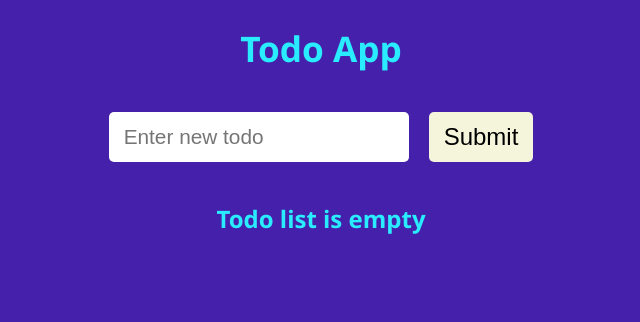
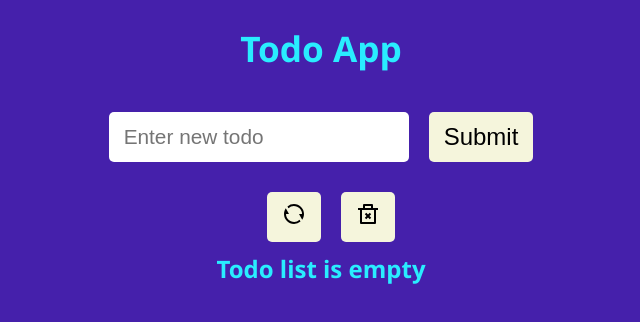
Before and after one commit to DiMelnikov/Todo-App, a React (Create React App) app: page / in a window 1280 px wide. Shown: the top 322 px of the page, without its empty margins (319-959 px from the left). Built offline with nearby package versions, Linux system fonts and the light colour scheme.

Commit message:
add block button

```diff
--- a/src/App.js
+++ b/src/App.js
@@ -2,6 +2,7 @@
 import { useState } from 'react'
 import TodoForm from './components/TodoList/TodoForm'
 import TodoList from './components/TodoList/TodoList'
+import TodosActions from './components/TodoList/TodosActions'
 import './App.css'
 
 function App() {
@@ -35,6 +36,7 @@
 		<div className="App">
 			<h1>Todo App</h1>
 			<TodoForm addTodo={addTodoHandler} />
+			<TodosActions />
 			<TodoList
 				todos={todos}
 				deleteTodo={deleteTodoHandler}
--- /dev/null
+++ b/src/components/TodoList/TodosActions.js
@@ -0,0 +1,18 @@
+import { RiDeleteBin2Line, RiRefreshLine } from 'react-icons/ri'
+import Button from '../UI/Button'
+function TodosActions() {
+	return (
+		<>
+			<div>
+				<Button title="Reset Todos">
+					<RiRefreshLine />
+				</Button>
+				<Button title="Clear Completed Todos">
+					<RiDeleteBin2Line />
+				</Button>
+			</div>
+		</>
+	)
+}
+
+export default TodosActions
--- a/src/components/UI/Button.js
+++ b/src/components/UI/Button.js
@@ -0,0 +1,15 @@
+import styles from './Button.module.css'
+function Button({ children, disabled = false, onClick, title }) {
+	return (
+		<button
+			className={styles.button}
+			onClick={onClick}
+			title={title}
+			disabled={disabled}
+		>
+			{children}
+		</button>
+	)
+}
+
+export default Button
--- a/src/components/UI/Button.module.css
+++ b/src/components/UI/Button.module.css
@@ -0,0 +1,14 @@
+.button {
+	margin-left: 20px;
+	height: 50px;
+	cursor: pointer;
+	background-color: beige;
+	font-size: 1.5rem;
+	padding: 10px 15px;
+	border: none;
+	border-radius: 5px;
+}
+
+.button:hover {
+	background-color: rgb(255, 188, 91);
+}
```
Also changed, not shown: src/components/TodoList/TodosActions.module.css (added).
